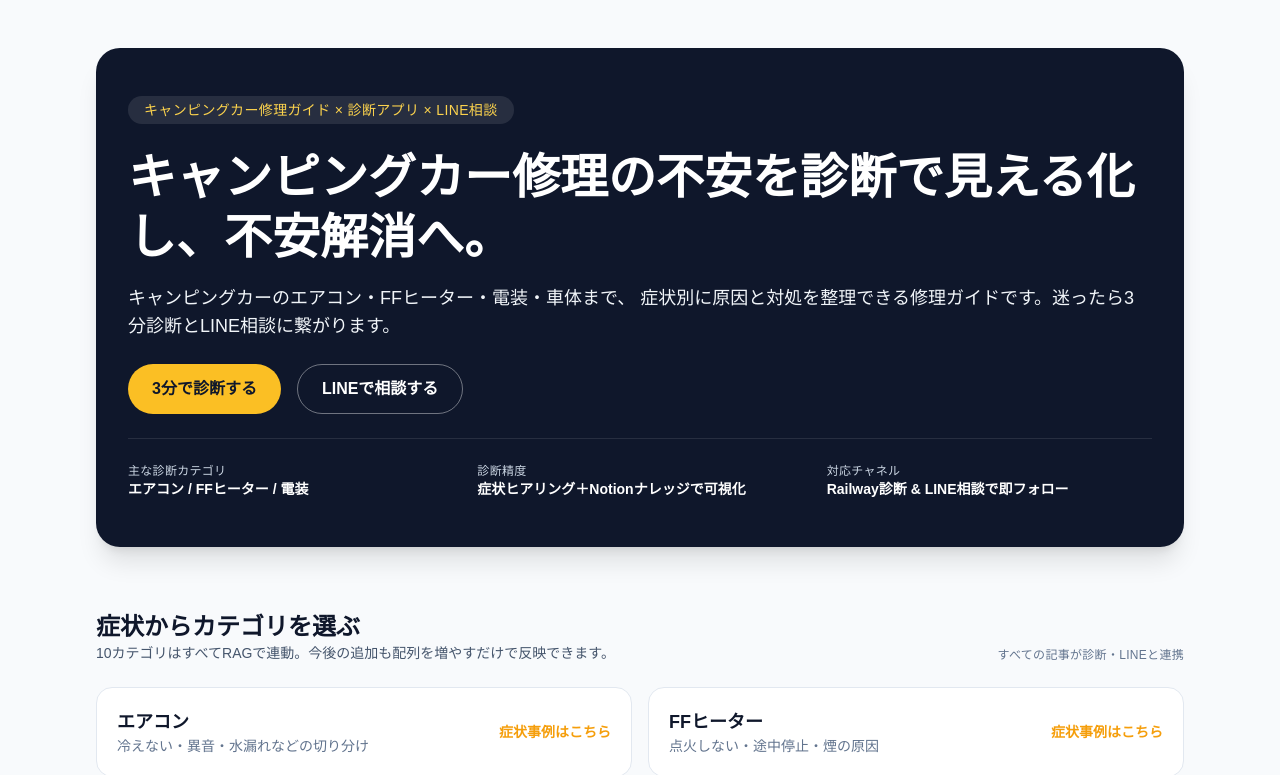
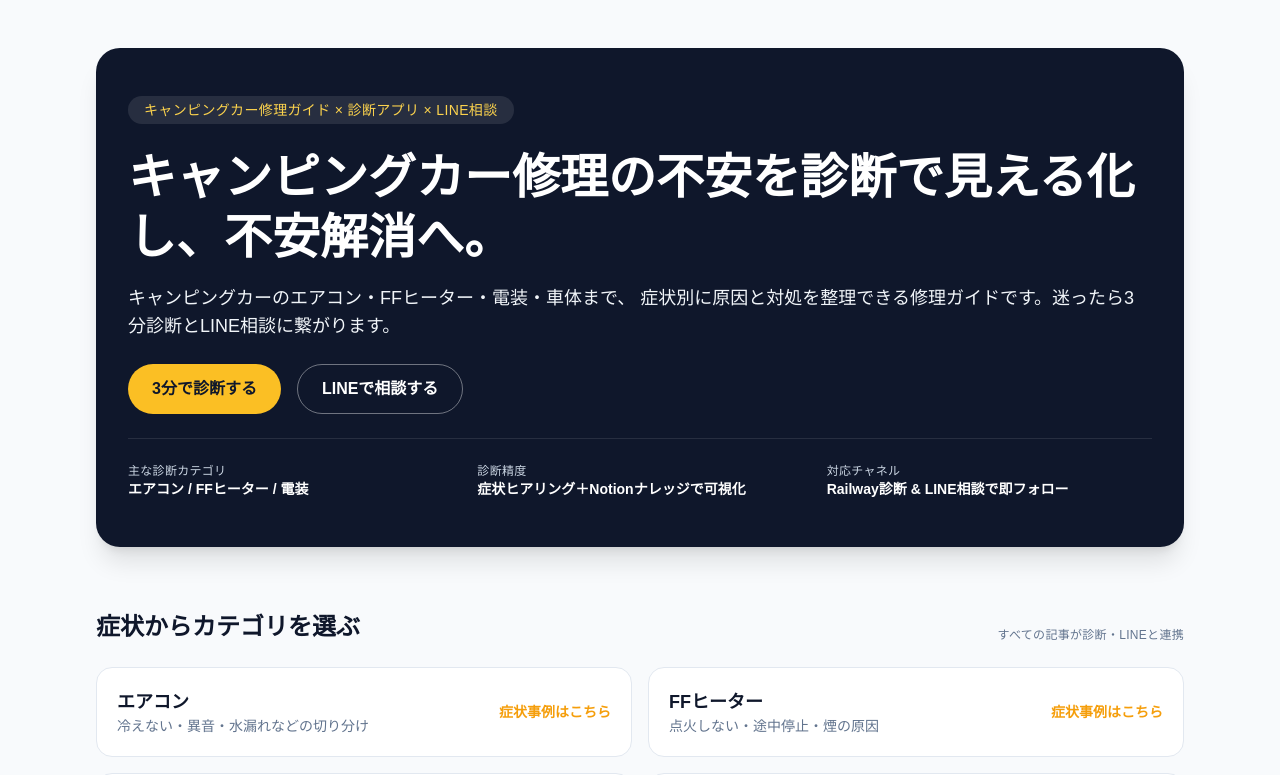
Before and after one commit to yasuhiro-jj/camper-repair-railway, a Next.js app in the folder frontend/: page / in a window 1280 px wide. Shown: the top 775 px of the page. Built offline with nearby package versions, Linux system fonts and the light colour scheme; no server answers.

Commit message:
fix: カテゴリグリッドの説明文を削除

```diff
--- a/frontend/app/components/CategoryGrid.tsx
+++ b/frontend/app/components/CategoryGrid.tsx
@@ -7,7 +7,6 @@
       <div className="flex flex-col gap-2 sm:flex-row sm:items-end sm:justify-between">
         <div>
           <h2 className="text-2xl font-semibold text-slate-900">症状からカテゴリを選ぶ</h2>
-          <p className="text-sm text-slate-600">10カテゴリはすべてRAGで連動。今後の追加も配列を増やすだけで反映できます。</p>
         </div>
         <p className="text-xs uppercase tracking-wide text-slate-500">すべての記事が診断・LINEと連携</p>
       </div>
```
